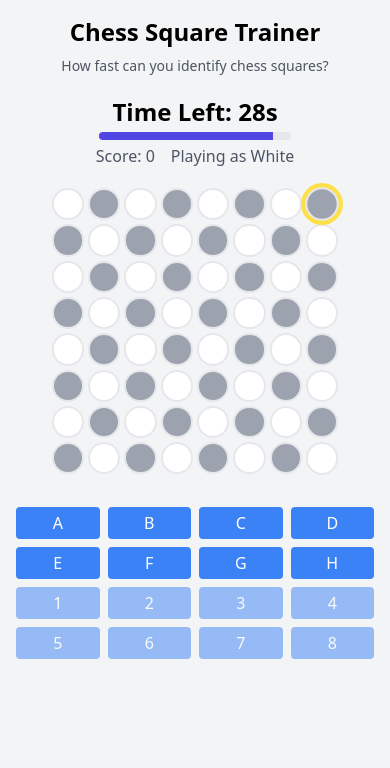
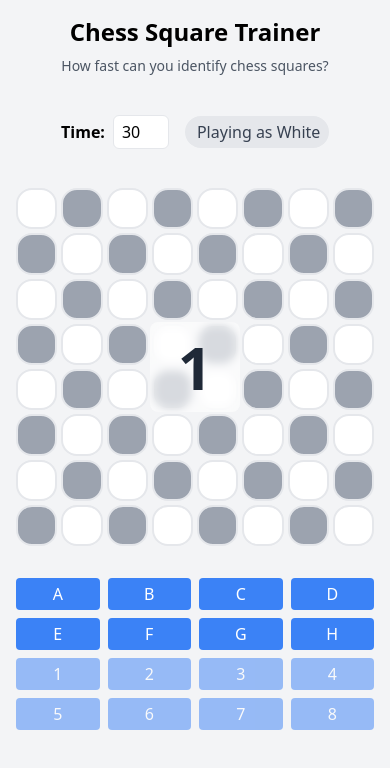
Before and after one commit to eddiesmo/Chess-Coordinate-Trainer, a React (Vite) app: page / in a window 390 px wide. Both pictures are taken after a click on the button "Start Game". Shown: the top 768 px of the page. Built offline with nearby package versions, Linux system fonts and the light colour scheme.

Commit message:
add countdown!

```diff
--- a/src/ChessSquareGame.jsx
+++ b/src/ChessSquareGame.jsx
@@ -23,10 +23,14 @@ export default function ChessSquareGame() {
   // Whether we are still on the first square (to show continuous blinking).
   const [firstSquareBlinking, setFirstSquareBlinking] = useState(false);
 
+  // New state for countdown (null when not counting down)
+  const [countdown, setCountdown] = useState(null);
+
   const inputRef = useRef(null);
   const finalScoreRef = useRef(null);
 
-  const startGame = () => {
+  // Function that contains the actual game-start logic
+  const startActualGame = () => {
     const time = customTime.trim() === "" ? 30 : Number(customTime);
     if (customTime.trim() === "") {
       setCustomTime("30");
@@ -40,6 +44,11 @@ export default function ChessSquareGame() {
     setGuesses([]);
     setSquareEffects({});
     setFirstSquareBlinking(true);
+  };
+
+  // Modified startGame that initiates the countdown.
+  const startGame = () => {
+    setCountdown(3);
   };
 
   const endGame = () => {
@@ -98,6 +107,23 @@ export default function ChessSquareGame() {
     }
   };
 
+  // Countdown effect: update each second and start the game when countdown reaches 1.
+  useEffect(() => {
+    if (countdown === null) return;
+    if (countdown > 1) {
+      const timer = setTimeout(() => {
+        setCountdown(countdown - 1);
+      }, 1000);
+      return () => clearTimeout(timer);
+    } else if (countdown === 1) {
+      const timer = setTimeout(() => {
+        startActualGame();
+        setCountdown(null);
+      }, 1000);
+      return () => clearTimeout(timer);
+    }
+  }, [countdown]);
+
   useEffect(() => {
     if (!gameActive) return;
     if (timeLeft <= 0) {
@@ -155,6 +181,8 @@ export default function ChessSquareGame() {
         toggleBoardFlip={toggleBoardFlip}
       />
 
+      {/* Wrap the ChessBoard in a relative container */}
+      <div className="relative w-full max-w-[30rem] mx-auto">
         <ChessBoard
           boardFlipped={boardFlipped}
           highlightedSquare={highlightedSquare}
@@ -163,9 +191,26 @@ export default function ChessSquareGame() {
           squareVariants={squareVariants}
           getSquareVariant={getSquareVariant}
         />
+        {countdown !== null && (
+          <div
+            className="absolute z-10 flex items-center justify-center rounded-lg bg-white bg-opacity-60 backdrop-blur-sm"
+            style={{
+              width: "calc((100% / 8) * 2)",
+              height: "calc((100% / 8) * 2)",
+              top: "calc(50% - (100% / 8))",
+              left: "calc(50% - (100% / 8))"
+            }}
+          >
+            <div className="text-6xl font-bold text-gray-800">
+              {countdown}
+            </div>
+          </div>
+        )}
+      </div>
 
       <GameControls
         gameActive={gameActive}
+        countdown={countdown}
         userGuess={userGuess}
         setUserGuess={setUserGuess}
         handleSubmitGuess={handleSubmitGuess}
--- a/src/components/ChessBoard.jsx
+++ b/src/components/ChessBoard.jsx
@@ -14,7 +14,7 @@ function ChessBoard({
   const renderedFiles = boardFlipped ? [...filesDefault].reverse() : filesDefault;
 
   return (
-    <div className="w-[80%] max-w-[80%] sm:w-full sm:max-w-[30rem] grid grid-cols-8 gap-1">
+    <div className="w-full sm:max-w-[30rem] mx-auto grid grid-cols-8 gap-1">
       {renderedRanks.map((rank, rankIndex) => (
         <React.Fragment key={rank}>
           {renderedFiles.map((file) => {
--- a/src/components/GameControls.jsx
+++ b/src/components/GameControls.jsx
@@ -3,6 +3,7 @@ import MobileKeypad from "./MobileKeypad";
 
 function GameControls({
   gameActive,
+  countdown,
   userGuess,
   setUserGuess,
   handleSubmitGuess,
@@ -24,9 +25,16 @@ function GameControls({
     return () => window.removeEventListener("resize", checkIfMobile);
   }, []);
 
+  // In desktop mode, if a countdown is active, automatically focus the text field.
+  useEffect(() => {
+    if (!isMobile && countdown !== null && inputRef && inputRef.current) {
+      inputRef.current.focus();
+    }
+  }, [countdown, isMobile, inputRef]);
+
   return (
     <div className="w-full max-w-md mt-4 min-h-[120px]">
-      {gameActive ? (
+      {(gameActive || countdown !== null) ? (
         <div className="flex flex-col items-center">
           {!isMobile ? (
             <div className="flex justify-center">
```
Lines whose indentation alone changed are shown as unchanged.
